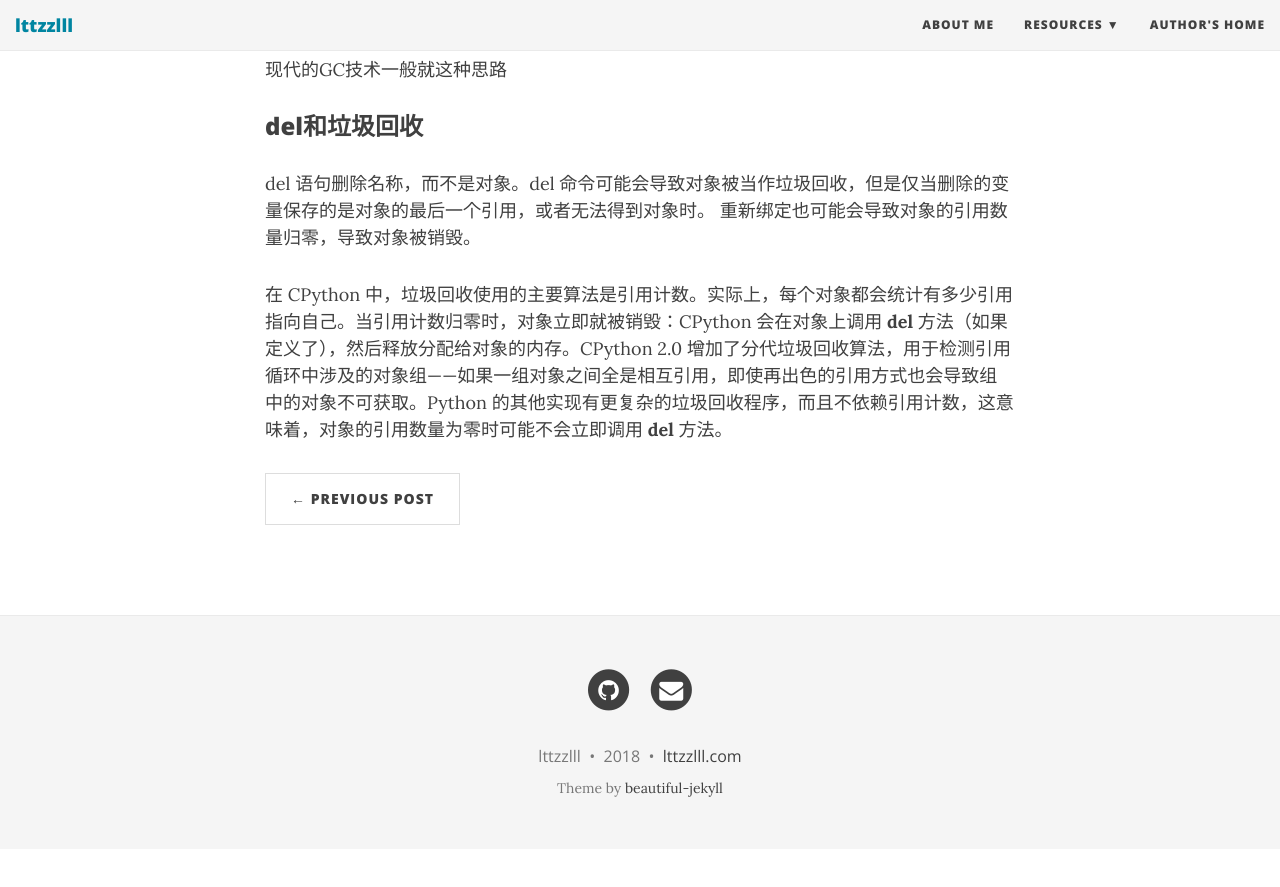
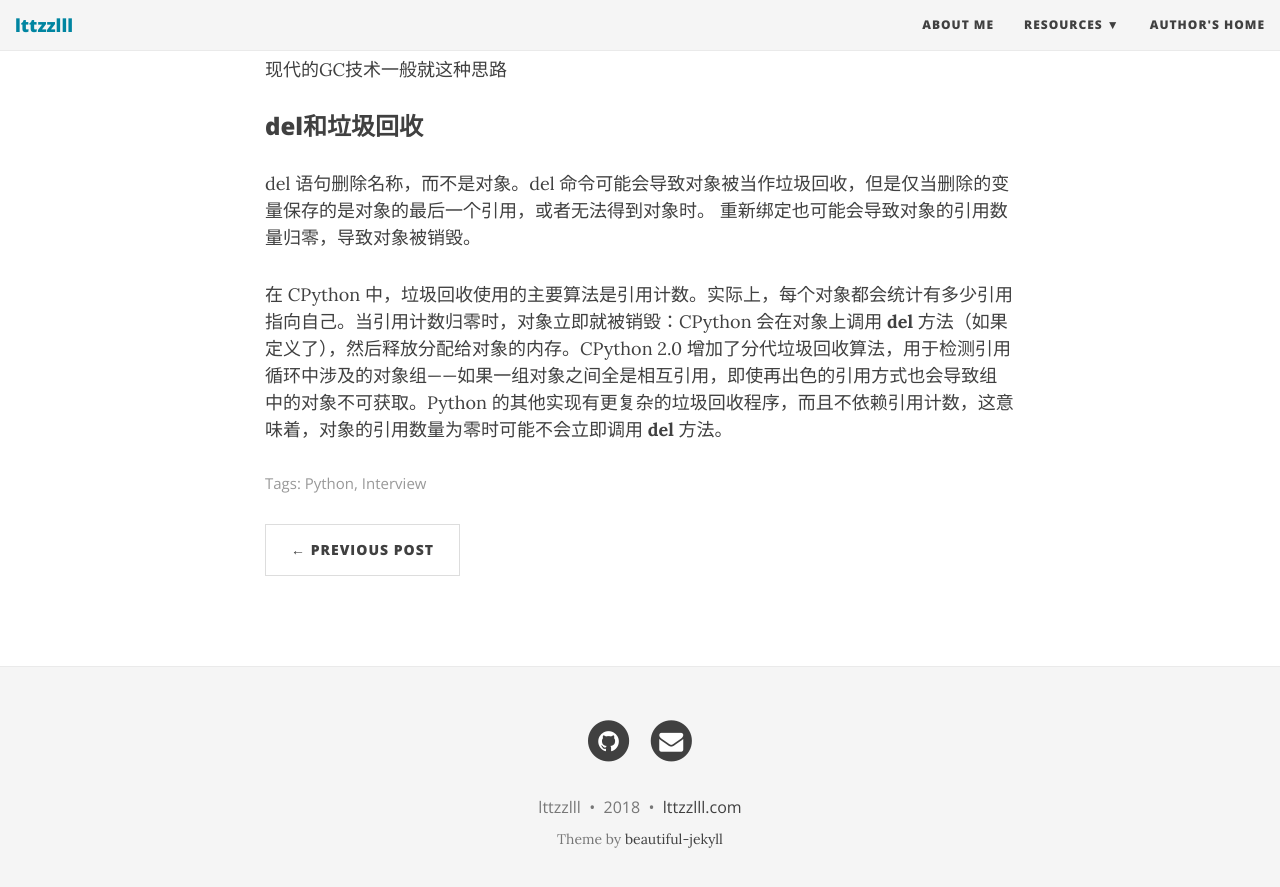
Before and after one commit to lttzzlll/lttzzlll, a Jekyll site: the page built from _posts/2018-03-19-python-interview.md, in a window 1280 px wide and 900 px high, scrolled down 10084 px. Shown: the top 887 px of the window. Built offline with Jekyll 4.4.1, drawn with Linux system fonts in a browser that asks for light colours; nearby versions of some CDN libraries; comment, search, counter and statistics services are not loaded; before the commit the page ends 10933 px from its top, so only the background shows below that; some of the changed lines change nothing that is shown.

Commit message:
add category
add category

```diff
--- a/_posts/2018-03-19-python-interview.md
+++ b/_posts/2018-03-19-python-interview.md
@@ -1,3 +1,11 @@
+---
+layout: post
+title: Python Interview
+# gh-repo: lttzzlll/leetcode-java
+# gh-badge: [star, fork, follow]
+tags: [Python, Interview]
+---
+
 ### 简述Python中is和==的区别
 
 is 用来比对两个引用是否指向同一个内存对象
```
